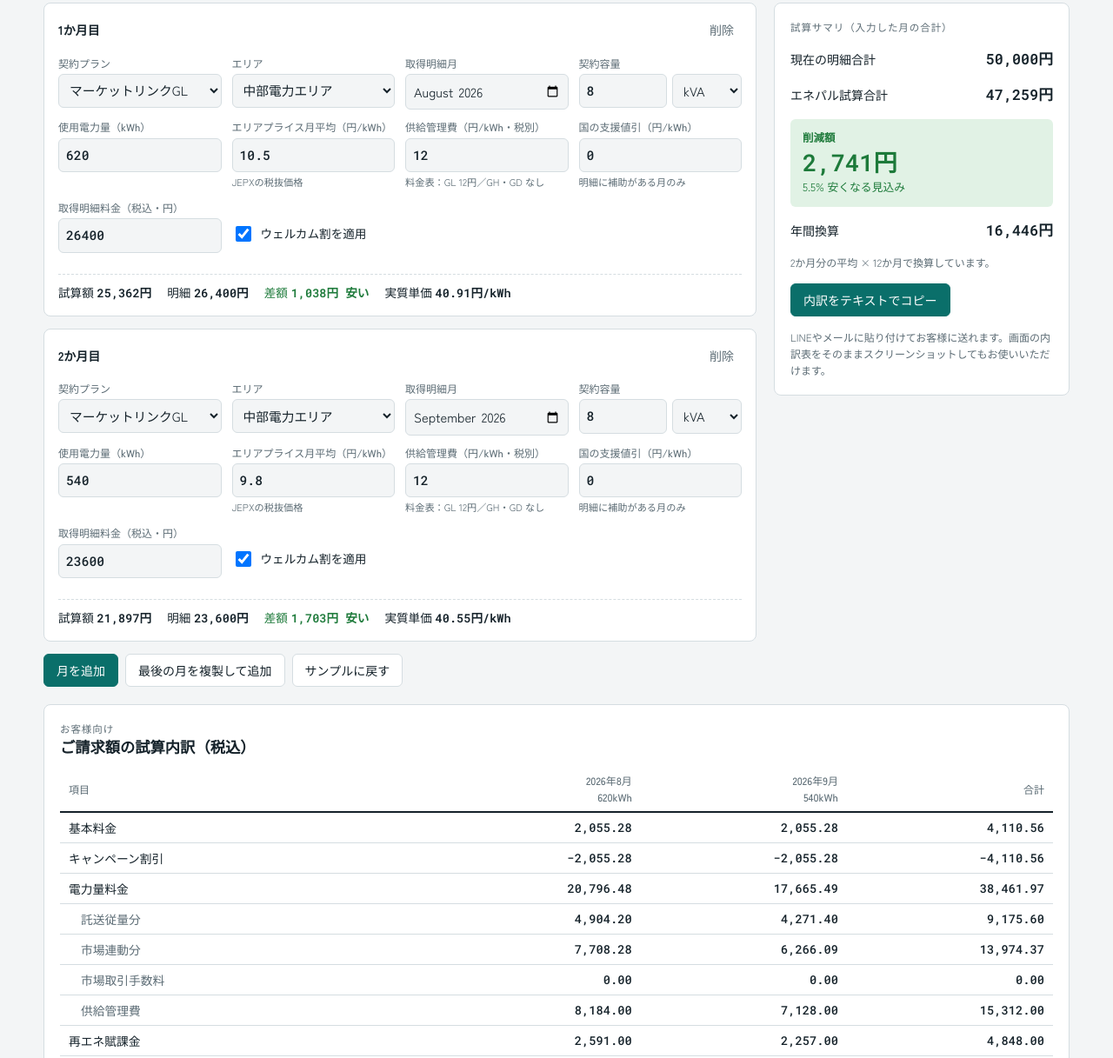
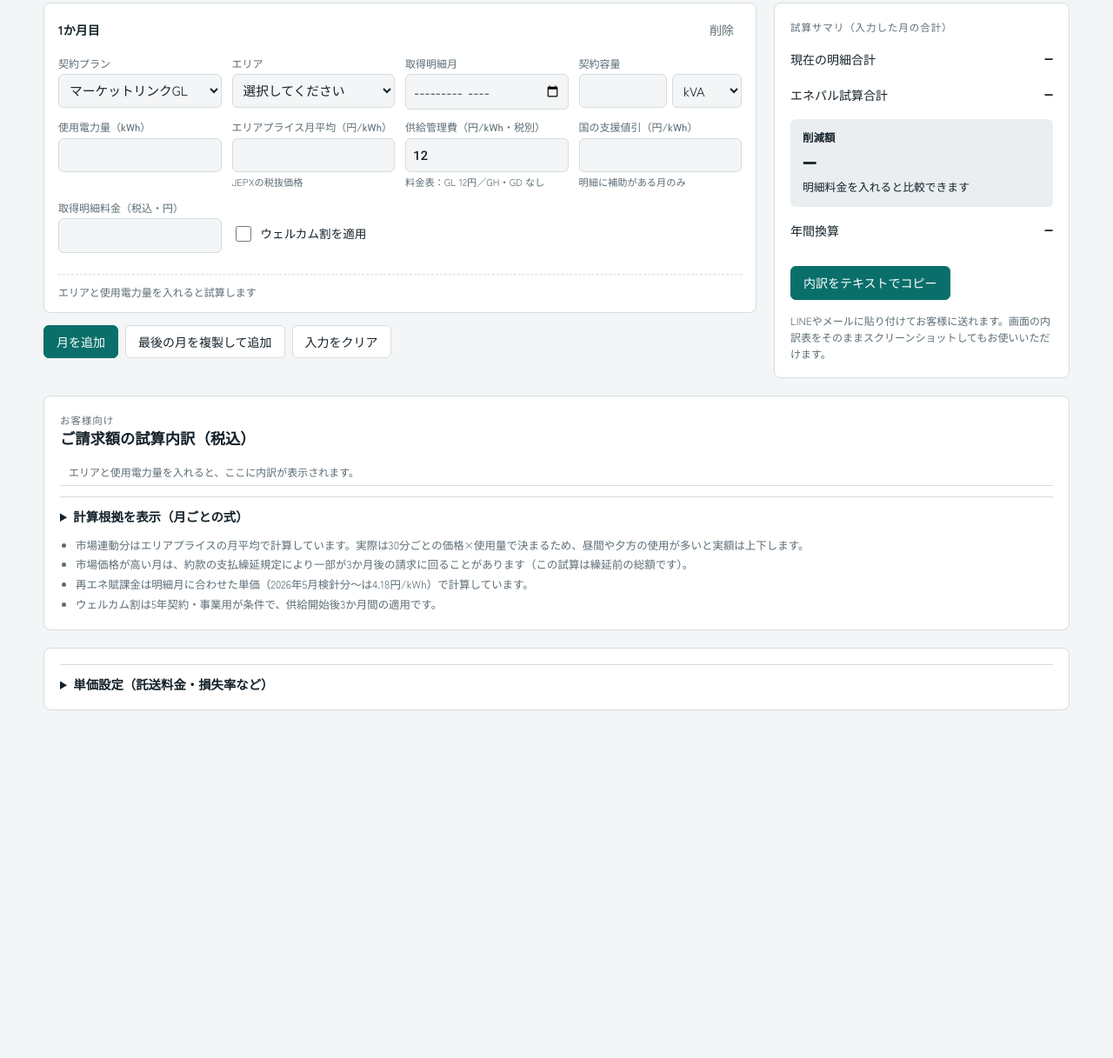
Before and after one commit to abecalltech-coder/enepal-shisan, a plain HTML site: page index.html in a window 1280 px wide. Shown: the part 125-1342 px from the top of the page at 87% size. After the commit the page ends 990 px from the top, so only its background shows below. Drawn offline with Linux system fonts and the light colour scheme.

Commit message:
入力欄の初期値を空欄に変更（サンプル値を削除）
Co-Authored-By: Claude Opus 5.5 <noreply@anthropic.com>
Claude-Session: https://claude.ai/code/session_017SzwrAT1chAYqMgtHaNFnW

```diff
--- a/index.html
+++ b/index.html
@@ -127,7 +127,7 @@ textarea#copyfallback{width:100%;min-height:160px;font-family:var(--f-num);font-
       <div class="actions">
         <button class="primary" id="addRow" type="button">月を追加</button>
         <button id="dupRow" type="button">最後の月を複製して追加</button>
-        <button id="resetRows" type="button">サンプルに戻す</button>
+        <button id="resetRows" type="button">入力をクリア</button>
       </div>
     </div>
 
@@ -241,11 +241,8 @@ const saveSettings = ()=>store.set("enepal_settings_v2",{ver:SET_VER,data:S});
 for (const k of AREA_KEYS) if(!S.area[k]) S.area[k]=clone(DEFAULT_SET.area[k]);
 for (const k of Object.keys(DEFAULT_SET)) if(k!=="area" && S[k]===undefined) S[k]=DEFAULT_SET[k];
 
-const SAMPLE = [
-  {plan:"GL",area:"chubu",month:"2026-08",cap:8,unit:"kVA",kwh:620,ap:10.5,mgmt:12,welcome:true,sub:0,bill:26400},
-  {plan:"GL",area:"chubu",month:"2026-09",cap:8,unit:"kVA",kwh:540,ap:9.8,mgmt:12,welcome:true,sub:0,bill:23600}
-];
-let rows = store.get("enepal_rows_v1") || clone(SAMPLE);
+const BLANK = () => ({plan:"GL",area:"",month:"",cap:"",unit:"kVA",kwh:"",ap:"",mgmt:12,welcome:false,sub:"",bill:""});
+let rows = store.get("enepal_rows_v2") || [BLANK()];
 let uid = 0; rows.forEach(r=>r.id=++uid);
 const custEl = document.getElementById("customer");
 custEl.value = store.get("enepal_customer_v1") || "";
@@ -265,6 +262,7 @@ function saieneRate(month){
 }
 
 function calc(r){
+  if(!r.area || r.kwh==="" || r.kwh==null) return {items:[],total:0,bill:+r.bill||0,diff:null,kwh:0,warns:[],empty:true};
   const T = TARIFF[r.area], A = S.area[r.area], B = BASE[r.area];
   const items = [], warns = [];
   const kwh = Math.max(0, Math.round(+r.kwh||0));
@@ -361,10 +359,10 @@ function calc(r){
 
 // ---------- rows UI ----------
 const rowsEl = document.getElementById("rows");
-function areaOpts(sel){return AREA_KEYS.map(k=>`<option value="${k}"${k===sel?" selected":""}>${TARIFF[k].name}電力エリア</option>`).join("")}
+function areaOpts(sel){return `<option value=""${sel?"":" selected"}>選択してください</option>`+AREA_KEYS.map(k=>`<option value="${k}"${k===sel?" selected":""}>${TARIFF[k].name}電力エリア</option>`).join("")}
 function planOpts(sel){return Object.keys(PLANS).map(k=>`<option value="${k}"${k===sel?" selected":""}>${PLANS[k]}</option>`).join("")}
 function unitOpts(r){
-  const list = r.plan==="GD" ? ["kW"] : (r.plan==="GL" && TARIFF[r.area].zone===1 ? ["kVA","A"] : ["kVA"]);
+  const list = r.plan==="GD" ? ["kW"] : (r.plan==="GL" && (!r.area || TARIFF[r.area].zone===1) ? ["kVA","A"] : ["kVA"]);
   if(!list.includes(r.unit)) r.unit = list[0];
   return list.map(u=>`<option${u===r.unit?" selected":""}>${u}</option>`).join("");
 }
@@ -380,7 +378,7 @@ function rowHTML(r,i){
       <div class="f"><label for="kwh_${id}">使用電力量（kWh）</label><input id="kwh_${id}" type="number" min="0" step="1" data-k="kwh" value="${r.kwh}"></div>
       <div class="f"><label for="ap_${id}">エリアプライス月平均（円/kWh）</label><input id="ap_${id}" type="number" min="0" step="0.01" data-k="ap" value="${r.ap}"><span class="hint">JEPXの税抜価格</span></div>
       <div class="f"><label for="mgmt_${id}">供給管理費（円/kWh・税別）</label><input id="mgmt_${id}" type="number" min="0" step="0.5" data-k="mgmt" value="${r.mgmt}"><span class="hint">料金表：GL 12円／GH・GD なし</span></div>
-      <div class="f"><label for="sub_${id}">国の支援値引（円/kWh）</label><input id="sub_${id}" type="number" min="0" step="0.1" data-k="sub" value="${r.sub||0}"><span class="hint">明細に補助がある月のみ</span></div>
+      <div class="f"><label for="sub_${id}">国の支援値引（円/kWh）</label><input id="sub_${id}" type="number" min="0" step="0.1" data-k="sub" value="${r.sub??""}"><span class="hint">明細に補助がある月のみ</span></div>
       <div class="f"><label for="bill_${id}">取得明細料金（税込・円）</label><input id="bill_${id}" type="number" min="0" step="1" data-k="bill" value="${r.bill}"></div>
       <div class="f chk"><input id="wel_${id}" type="checkbox" data-k="welcome"${r.welcome?" checked":""}><label for="wel_${id}" style="font-size:.85rem;color:var(--ink)">ウェルカム割を適用</label></div>
     </div>
@@ -412,32 +410,34 @@ rowsEl.addEventListener("click", e=>{
 function nextMonth(m){ if(!m) return ""; let [y,mo]=m.split("-").map(Number); mo++; if(mo>12){mo=1;y++} return `${y}-${String(mo).padStart(2,"0")}`; }
 document.getElementById("addRow").onclick=()=>{ const l=rows[rows.length-1]; rows.push({id:++uid,plan:l.plan,area:l.area,month:nextMonth(l.month),cap:l.cap,unit:l.unit,kwh:"",ap:"",mgmt:l.mgmt,welcome:l.welcome,sub:0,bill:""}); renderRows(); };
 document.getElementById("dupRow").onclick=()=>{ const l=rows[rows.length-1]; rows.push({...clone(l),id:++uid,month:nextMonth(l.month)}); renderRows(); };
-document.getElementById("resetRows").onclick=()=>{ rows=clone(SAMPLE); rows.forEach(r=>r.id=++uid); renderRows(); toast("サンプルに戻しました"); };
+document.getElementById("resetRows").onclick=()=>{ rows=[BLANK()]; rows.forEach(r=>r.id=++uid); custEl.value=""; store.set("enepal_customer_v1",""); renderRows(); toast("入力をクリアしました"); };
 custEl.addEventListener("input",()=>{store.set("enepal_customer_v1",custEl.value);update()});
 
 // ---------- outputs ----------
 let lastResults=[];
 function monthLabel(m,i){ if(!m) return `${i+1}か月目`; const [y,mo]=m.split("-"); return `${y}年${+mo}月`; }
 function update(){
-  store.set("enepal_rows_v1", rows.map(({id,...r})=>r));
+  store.set("enepal_rows_v2", rows.map(({id,...r})=>r));
   const res = rows.map(calc); lastResults=res;
   res.forEach((c,i)=>{
     const r=rows[i];
     document.getElementById("w_"+r.id).innerHTML = c.warns.map(w=>`<div class="warn">${w}</div>`).join("");
     const d = c.diff;
+    if(c.empty){ document.getElementById("o_"+r.id).innerHTML = `<span class="small">エリアと使用電力量を入れると試算します</span>`; return; }
     document.getElementById("o_"+r.id).innerHTML =
       `<span>試算額 <b>${fmt(c.total)}円</b></span>` +
       (c.bill?`<span>明細 <b>${fmt(c.bill)}円</b></span><span class="${d>=0?"pos":"neg"}">差額 <b>${d>=0?"":"+"}${fmt(Math.abs(d))}円${d>=0?" 安い":" 高い"}</b></span>`:"") +
       (c.kwh?`<span>実質単価 <b>${fu(c.total/c.kwh)}円/kWh</b></span>`:"");
   });
   // summary
-  const withBill = res.filter(c=>c.bill>0);
+  const withBill = res.filter(c=>!c.empty&&c.bill>0);
   const est = res.reduce((a,c)=>a+c.total,0);
+  const anyCalc = res.some(c=>!c.empty);
   const bill = withBill.reduce((a,c)=>a+c.bill,0);
   const estB = withBill.reduce((a,c)=>a+c.total,0);
   const diff = bill-estB;
   document.getElementById("sBill").textContent = withBill.length?fmt(bill)+"円":"—";
-  document.getElementById("sEst").textContent = fmt(est)+"円";
+  document.getElementById("sEst").textContent = anyCalc?fmt(est)+"円":"—";
   const big=document.getElementById("sBig");
   if(withBill.length){
     big.className="big "+(diff>0?"good":diff<0?"bad":"neutral");
@@ -456,14 +456,16 @@ function update(){
 }
 
 function renderBreakdown(res){
+  const idx=res.map((c,i)=>i).filter(i=>!res[i].empty); const R=idx.map(i=>rows[i]); res=idx.map(i=>res[i]);
   const cust=custEl.value.trim();
   document.getElementById("bdTitle").textContent = (cust?cust+"　":"")+"ご請求額の試算内訳（税込）";
+  if(!res.length){ document.getElementById("bd").innerHTML='<tbody><tr><td class="small" style="position:static">エリアと使用電力量を入れると、ここに内訳が表示されます。</td></tr></tbody>'; document.getElementById("basis").innerHTML=""; return; }
   const multi = res.length>1;
   const keys=[]; const seen={};
   res.forEach(c=>c.items.forEach(it=>{ if(!seen[it.k]){seen[it.k]=it;keys.push(it.k)} }));
   const order=["basic","welcome","energy","e1","e2","e3","e4","saiene","stable","takuso","subsidy"];
   keys.sort((a,b)=>order.indexOf(a)-order.indexOf(b));
-  let h=`<thead><tr><th>項目</th>${res.map((c,i)=>`<th>${monthLabel(rows[i].month,i)}<br>${fmt(c.kwh)}kWh</th>`).join("")}${multi?"<th>合計</th>":""}</tr></thead><tbody>`;
+  let h=`<thead><tr><th>項目</th>${res.map((c,i)=>`<th>${monthLabel(R[i].month,i)}<br>${fmt(c.kwh)}kWh</th>`).join("")}${multi?"<th>合計</th>":""}</tr></thead><tbody>`;
   keys.forEach(k=>{
     const it=seen[k]; const vals=res.map(c=>{const x=c.items.find(i=>i.k===k);return x?x.v:0});
     const tot=vals.reduce((a,b)=>a+b,0);
@@ -482,7 +484,7 @@ function renderBreakdown(res){
   document.getElementById("bd").innerHTML=h;
   // basis
   document.getElementById("basis").innerHTML = res.map((c,i)=>{
-    const r=rows[i];
+    const r=R[i];
     return `<div><h3>${monthLabel(r.month,i)}　${PLANS[r.plan]}／${TARIFF[r.area].name}エリア</h3><ul>${
       c.items.filter(it=>!it.group).map(it=>`<li>${it.label}：<span>${fu(it.v)}円</span>　${it.f}</li>`).join("")
     }<li>合計：小数点以下の合計を1円未満切捨て → <span>${fmt(c.total)}円</span></li></ul></div>`;
@@ -491,10 +493,10 @@ function renderBreakdown(res){
 
 // ---------- copy ----------
 function buildText(){
-  const cust=custEl.value.trim(); const res=lastResults;
+  const cust=custEl.value.trim(); const idx=lastResults.map((c,i)=>i).filter(i=>!lastResults[i].empty); const R=idx.map(i=>rows[i]); const res=idx.map(i=>lastResults[i]);
   let t=`【エネパル 電気料金 試算内訳】${cust?"\n"+cust:""}\n`;
   res.forEach((c,i)=>{
-    const r=rows[i];
+    const r=R[i];
     t+=`\n■ ${monthLabel(r.month,i)}（${PLANS[r.plan]}／${TARIFF[r.area].name}エリア／${fmt(c.kwh)}kWh）\n`;
     c.items.forEach(it=>{ t+=`${it.sub?"　・":"・"}${it.label}：${fu(it.v)}円\n`; });
     t+=`→ 試算額：${fmt(c.total)}円（税込）\n`;
@@ -509,6 +511,7 @@ function buildText(){
   return t;
 }
 document.getElementById("copyText").onclick=()=>{
+  if(!lastResults.some(c=>!c.empty)){toast("先にエリアと使用電力量を入れてください");return}
   const txt=buildText(); const fb=document.getElementById("copyfallback");
   const show=()=>{fb.value=txt;fb.hidden=false;fb.focus();fb.select();toast("下の欄を選択しました。コピーしてお使いください")};
   try{ navigator.clipboard.writeText(txt).then(()=>{fb.hidden=true;toast("内訳をコピーしました")},show); }catch(e){ show(); }
```
